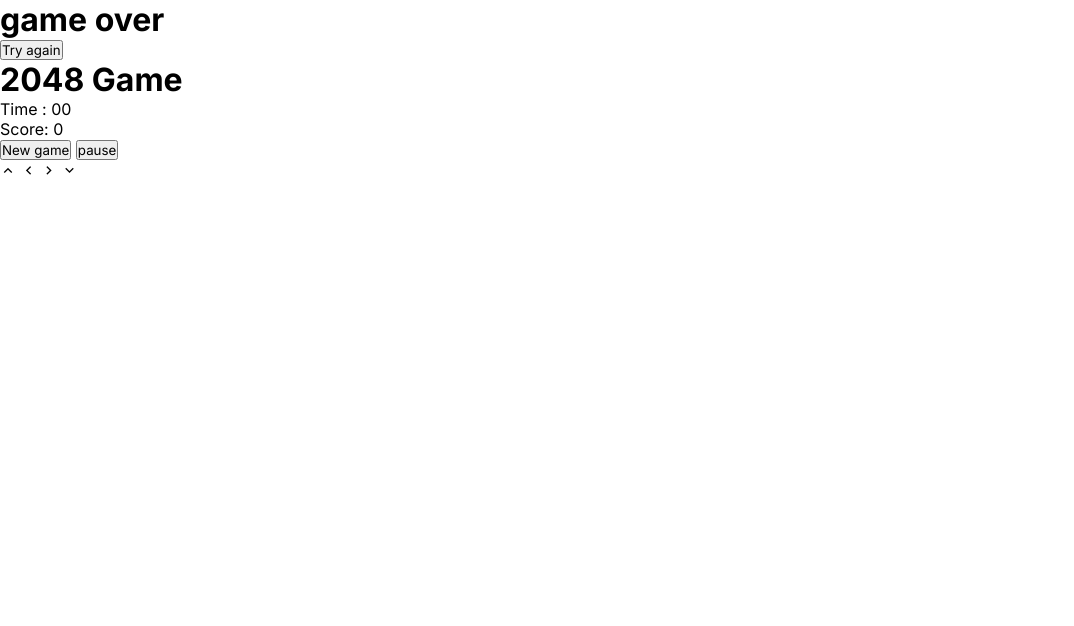
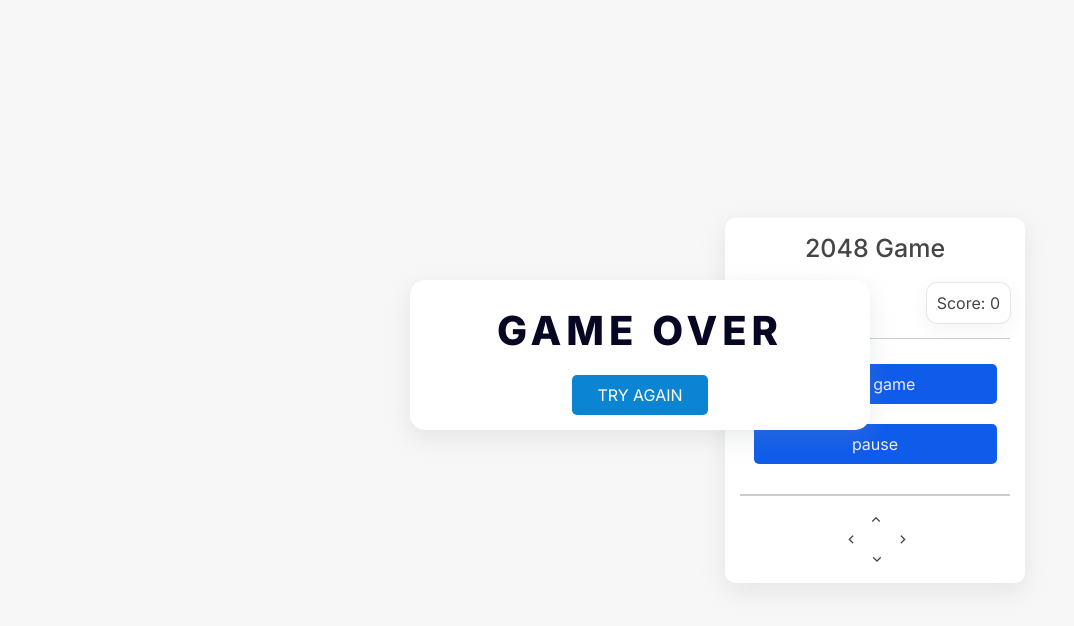
Before and after one commit to codewithandres/-61DayCode-2048-Game-With-JavaScript, a plain HTML site: page index.html in a window 1280 px wide. Shown: the whole page, without its empty margins (0-1074 px from the left). Drawn offline with nearby package versions, Linux system fonts and the light colour scheme.

Commit message:
estilos terminados

```diff
--- a/css/mani.css
+++ b/css/mani.css
@@ -1,4 +1,8 @@
 @import url('https://fonts.googleapis.com/css2?family=Inter:wght@100..900&display=swap');
+
+:root {
+    --bg-color: hsl(0, 8%, 97%);
+}
 
 * {
     margin: 0;
@@ -6,3 +10,249 @@
     box-sizing: border-box;
     font-family: "Inter", sans-serif;
 }
+
+body {
+    display: flex;
+    align-items: center;
+    flex-direction: row;
+    justify-content: center;
+    background-color: var(--bg-color);
+    min-height: 100vh;
+    overflow: hidden;
+    padding: 0 1em;
+}
+
+#game-message {
+    border: none;
+    outline: none;
+    display: flex;
+    flex-direction: row;
+    width: 100%;
+    margin-bottom: 15px;
+    justify-content: space-between;
+    align-items: center;
+    padding-bottom: 15px;
+    border-bottom: 1px solid hsl(0, 0%, 80%);
+}
+
+#game-container {
+    width: 100%;
+    max-width: 420px;
+    background-color: var(--bg-color);
+}
+
+.game-info {
+    color: hsl(0, 0%, 27%);
+    background-color: hsl(0, 0%, 100%);
+    padding: 15px;
+    border: none;
+    display: flex;
+    flex-direction: column;
+    width: 300px;
+    height: 50%;
+    margin-left: 50px;
+    justify-content: start;
+    align-items: center;
+    border-radius: 10px;
+    box-shadow: rgba(149, 157, 165, 0.2) 0px 8px 24px;
+}
+
+.game-info button {
+    border-radius: 5px;
+    border: none;
+    outline: none;
+    margin: 10px;
+    width: 90%;
+    height: 40px;
+    background-color: hsl(219, 88%, 49%);
+    color: hsl(0, 0%, 93%);
+    font-weight: 400;
+    font-size: 1em;
+    transition: background-color 0.6s ease;
+    cursor: pointer;
+
+    &:hover {
+        background-color: hsl(219, 86%, 39%);
+    }
+}
+
+.game-info h1 {
+    font-size: 25px;
+    font-weight: 500;
+    padding-bottom: 20px;
+}
+
+.move {
+    margin-top: 20px;
+    border-top: 2px solid #ccc;
+    padding-top: 15px;
+    width: 100%;
+    display: flex;
+    justify-content: center;
+    align-items: center;
+}
+
+i {
+
+    /*font-size: 12px;*/
+    &.up {
+        margin-bottom: 40px;
+        transform: translateX(5px);
+    }
+
+    &.down {
+        margin-top: 40px;
+        transform: translateX(-10px);
+    }
+
+    &.left {
+        margin-right: 4px;
+    }
+
+    &.left {
+        margin-left: 4px;
+    }
+}
+
+#game-score,
+#game-time {
+    box-shadow: hsla(0, 0%, 0%, 0.05) 0px 6px 24px 0px, hsla(0, 0%, 0%, 0.08) 0px 0px 0px 1px;
+    padding: 10px;
+    border-radius: 10px;
+}
+
+#grid-container {
+    display: grid;
+    grid-template-columns: repeat(4, 1fr);
+    gap: 5px;
+}
+
+.title {
+    width: 100px;
+    color: #333;
+    height: 100px;
+    display: flex;
+    border-radius: 5px;
+    justify-content: center;
+    align-items: center;
+    background-color: hwb(0 87% 13%);
+    border: 1px solid hsl(0, 4%, 81%);
+}
+
+.tile-2 {
+    background-color: #FFCDD2;
+}
+
+.tile-4 {
+    background-color: #E1BEE7;
+}
+
+.tile-8 {
+    background-color: #C5CAE9;
+}
+
+.tile-16 {
+    background-color: #e760ff;
+}
+
+.tile-32 {
+    background-color: #FFEE58;
+}
+
+.tile-64 {
+    background-color: rgb(83, 175, 251);
+}
+
+.tile-128 {
+    background-color: #FF7043;
+}
+
+.tile-256 {
+    background-color: #009688;
+}
+
+.tile-512 {
+    background-color: #9d36b9;
+}
+
+.tile-1024 {
+    background-color: #f96639;
+}
+
+.tile-2048 {
+    background-color: #6f25d6;
+}
+
+.game-over {
+    display: none;
+    width: 460px;
+    height: 150px;
+    background-color: hsl(0, 0%, 100%);
+    z-index: 100;
+    position: absolute;
+    top: 35%;
+    left: 50%;
+    transform: translateX(-50%);
+    border-radius: 15px;
+    box-shadow: rgba(149, 157, 165, 0.2) 0px 8px 24px;
+    animation: bunceIn 1s linear;
+    display: flex;
+    flex-direction: column;
+    justify-content: center;
+    align-items: center;
+}
+
+.game-over h1 {
+    margin-top: 10px;
+    color: hsl(236, 74%, 8%);
+    text-align: center;
+    font-size: 40px;
+    letter-spacing: 5px;
+    text-transform: uppercase;
+    font-weight: 800;
+}
+
+.game-over button {
+    margin-top: 20px;
+    padding: 10px 25px;
+    background-color: hsl(204, 89%, 44%);
+    border: 0;
+    outline: 0;
+    color: hsl(0, 0%, 100%);
+    border-radius: 5px;
+    cursor: pointer;
+    font-size: 1em;
+    text-transform: uppercase;
+}
+
+@keyframes bunceIn {
+    0% {
+        transform: scale(0.1);
+        opacity: 0;
+    }
+
+    60% {
+        transform: scale(1.2);
+        opacity: 1;
+    }
+
+    100% {
+        transform: scale(1);
+    }
+}
+
+@keyframes pop {
+    0% {
+        transform: scale(1);
+    }
+
+    60% {
+        transform: scale(1.2);
+        opacity: 1;
+    }
+
+    100% {
+        transform: scale(0);
+        opacity: 0;
+    }
+}
--- a/index.html
+++ b/index.html
@@ -33,10 +33,10 @@
         <button id="new-game">New game</button>
         <button id="pause-game">pause</button>
         <div class="move">
+            <i class="ri-arrow-left-s-line left"></i>
             <i class="ri-arrow-up-s-line up"></i>
-            <i class="ri-arrow-left-s-line left"></i>
+            <i class="ri-arrow-down-s-line down"></i>
             <i class="ri-arrow-right-s-line rigth"></i>
-            <i class="ri-arrow-down-s-line down"></i>
         </div>
     </div>
 
```
